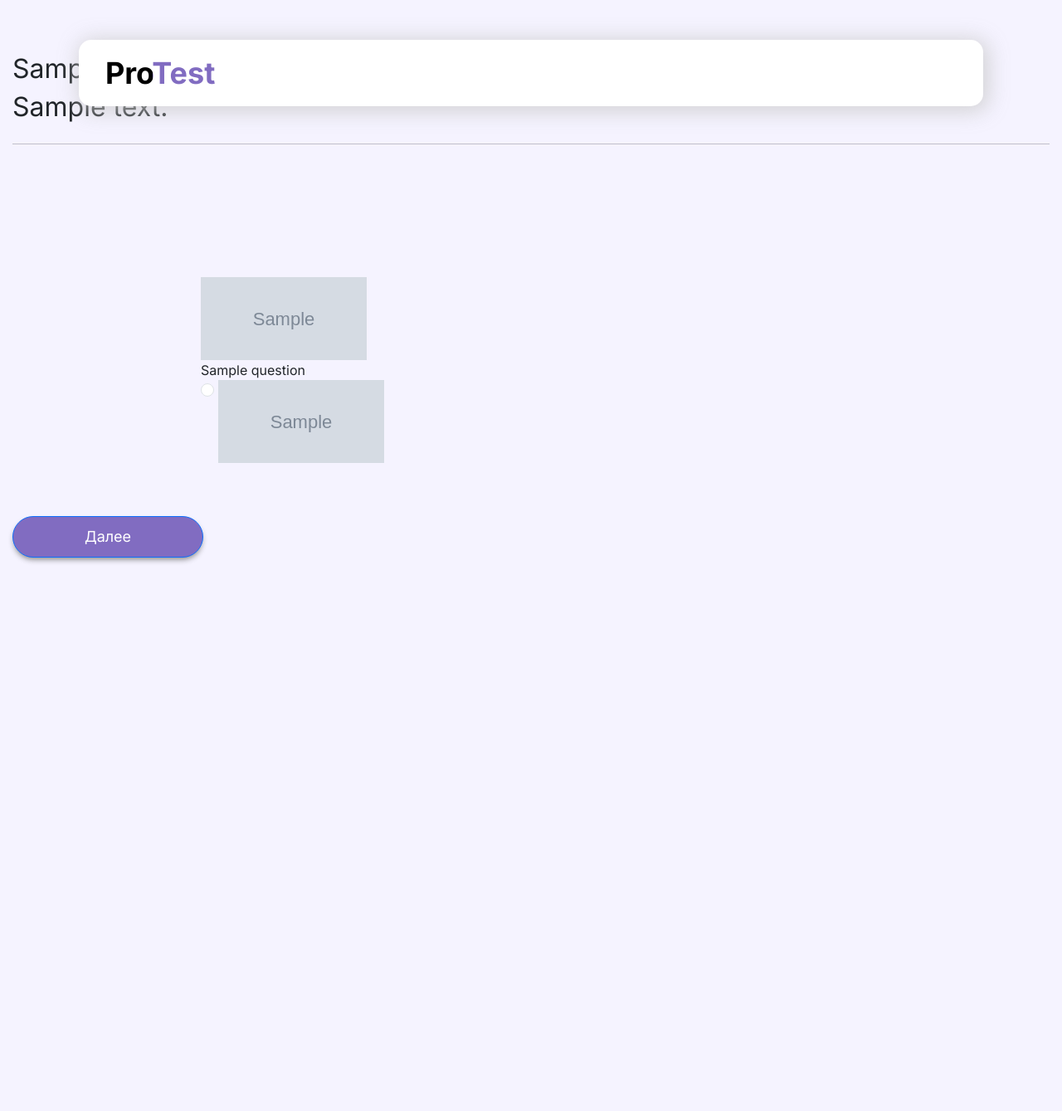
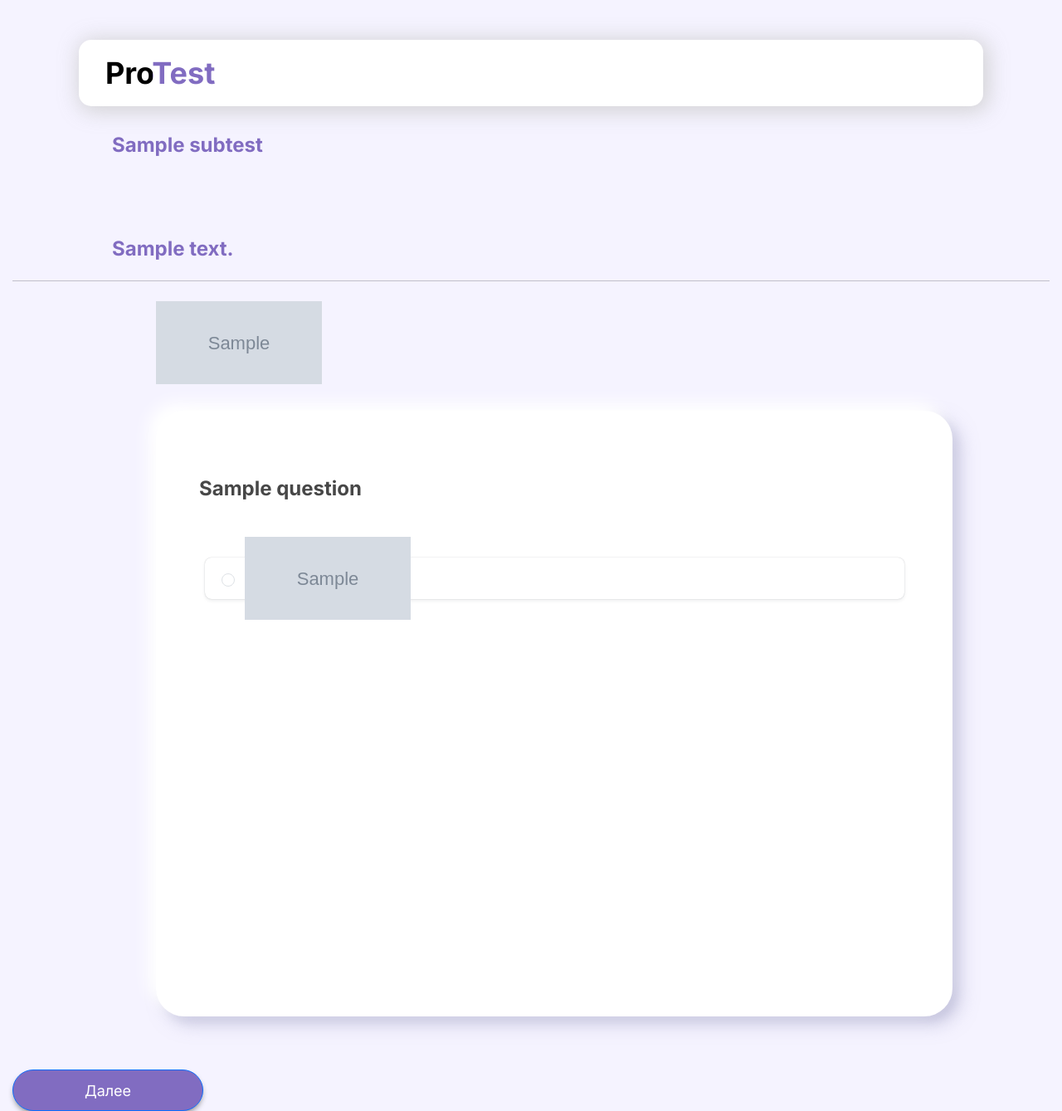
Before and after one commit to Mike0001-droid/Service-for-testing, a Django app: page /passing/1 in a window 1280 px wide. Shown: the whole page at 83% size. Before the commit the page ends 679 px from the top, so only its background shows below. Run offline with Django 5.2, Linux system fonts and the light colour scheme; a user stored in the database is signed in; tables that the repository leaves empty hold one stand-in row (values such as "Sample post"); grey boxes marked "Sample" are stand-in pictures.

Commit message:
Правка стилей

```diff
--- a/static/api/style.css
+++ b/static/api/style.css
@@ -159,14 +159,47 @@ h1 {
   font-weight: 900;
   line-height: normal;
 }
+h2 {
+  text-align:justify;
+  margin-top: 4em;
+  margin-left: 5em;
+  margin-right: 5em;
+  color: var(--1, #816CC1);
+  font-family: Inter;
+  font-size: 24px;
+  font-style: normal;
+  font-weight: 700;
+  line-height: normal;
+}
+
+h9{
+  color: var(--2, #474747);
+  font-feature-settings: 'clig' off, 'liga' off;
+  font-family: Inter;
+  font-size: 24px;
+  font-style: normal;
+  font-weight: 700;
+  line-height: 35px; /* 145.833% */
+  margin-top: 2em;
+}
 
 h3 {
-  font-size: 2vw;
-  font-weight: normal;
+  color: var(--2, #474747);
+  font-feature-settings: 'clig' off, 'liga' off;
+  font-family: Inter;
+  font-size: 24px;
+  font-style: normal;
+  font-weight: 700;
+  line-height: 35px; /* 145.833% */
+
 }
 
 h4 {
   color: #808080;
+}
+
+.form-check-input:checked{
+  background-color: #816CC1;
 }
 
 h6 {
@@ -180,18 +213,59 @@ h6 {
   animation: ani 4s forwards;
   margin-top: 10px;
 }
-h7 {
-  display: inline-block;
-  font-size: 36px;
-  background: #816CC1;
-  font-weight: 700;
-  -webkit-background-clip: text;
-  -webkit-text-fill-color: transparent;
-  opacity: 0;
-  animation: ani 4s forwards;
-  margin-top: 10px;
+
+h8 {
+  color: #1D212D;
+  font-variant-numeric: lining-nums tabular-nums;
+  /* 16/Semibold */
+  font-family: Inter;
+  font-size: 16px;
+  font-style: normal;
+  font-weight: 600;
+  line-height: 150%; /* 24px */
+  letter-spacing: -0.176px;
 }
 
+.vkladka {
+  display: flex;
+  padding: 28px 52px 58px 52px;
+  width: 960px ;
+  height: 730px;
+  flex-direction: column;
+  align-items: flex-start;
+  gap: 66px;
+  flex: 1 0 0;
+  align-self: stretch;
+  border-radius: 34px;
+  background: #FFF;
+  margin-top: 2em;
+  box-shadow: -10px -10px 20px 0px #FFF, 10px 10px 20px 0px rgba(170, 170, 204, 0.50), 5px 5px 10px 0px rgba(170, 170, 204, 0.25), -5px -5px 10px 0px rgba(255, 255, 255, 0.50);
+}
+
+.container {
+  margin-left: 1px;
+  margin-bottom: 2em;
+}
+
+
+.aaa {
+  width: 843px;
+  height: 50px;
+  display: flex;
+  padding: 20px;
+  align-items: center;
+  gap: 12px;
+  align-self:center;
+  border-radius: 8px;
+  background: #FFF;
+  /* Elevation/01 - Cards */
+  box-shadow: 0px 2px 4px 0px rgba(29, 33, 45, 0.08), 0px 0px 2px 0px rgba(29, 33, 45, 0.08), 0px 0px 1px 0px rgba(29, 33, 45, 0.20);
+}
+
+.radio {
+  border-radius: 99px;
+  background-color:  #8D6EEF;
+}
 
 .poisk {
   margin-left: 2em;
@@ -204,8 +278,6 @@ h7 {
   opacity: 0;
   animation: ani 4s forwards;
 }
-
-
 
 .card {
   text-align: center;
@@ -227,7 +299,6 @@ ul {
   flex-flow: row wrap;
   margin-left: 10em;
 
-  margin-top: 10em;
 }
 
 
```
